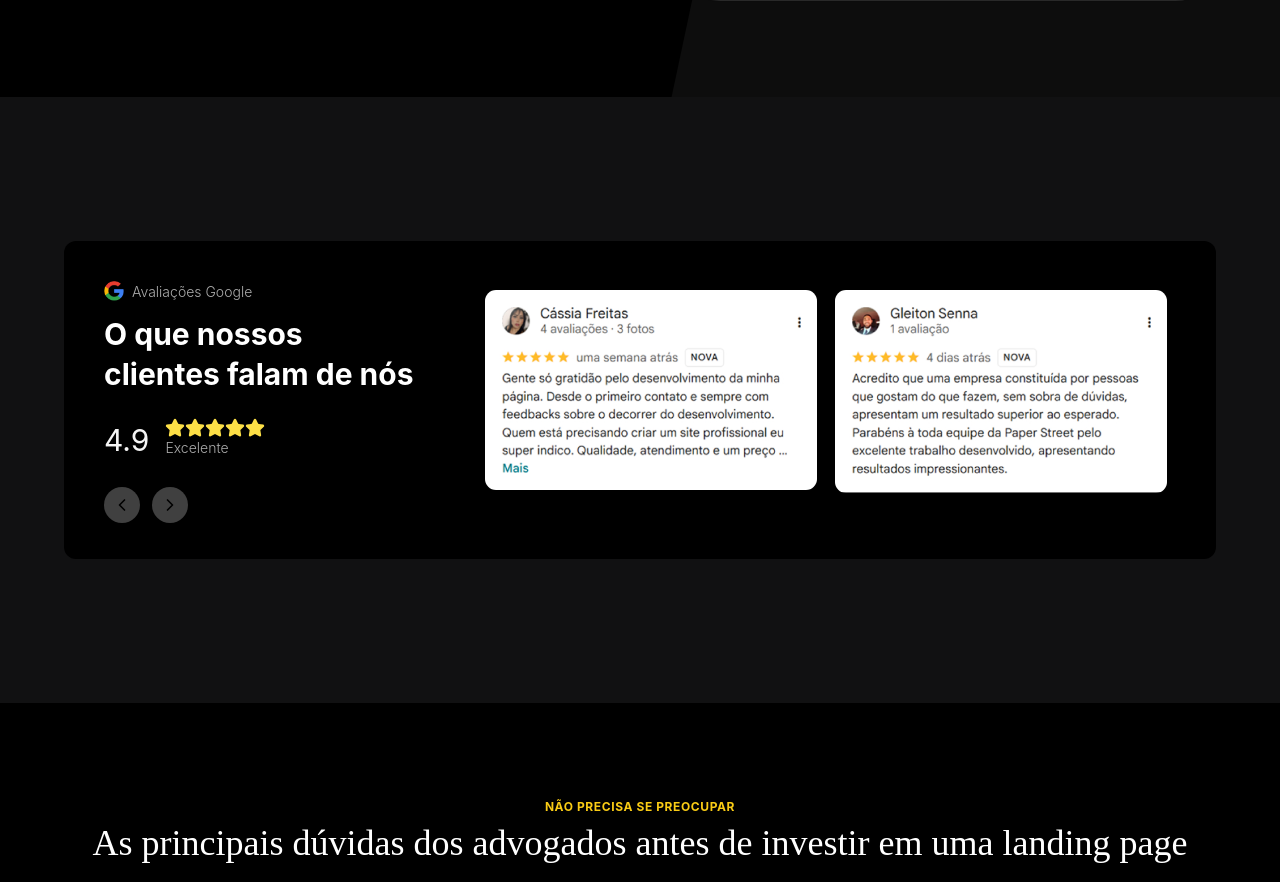
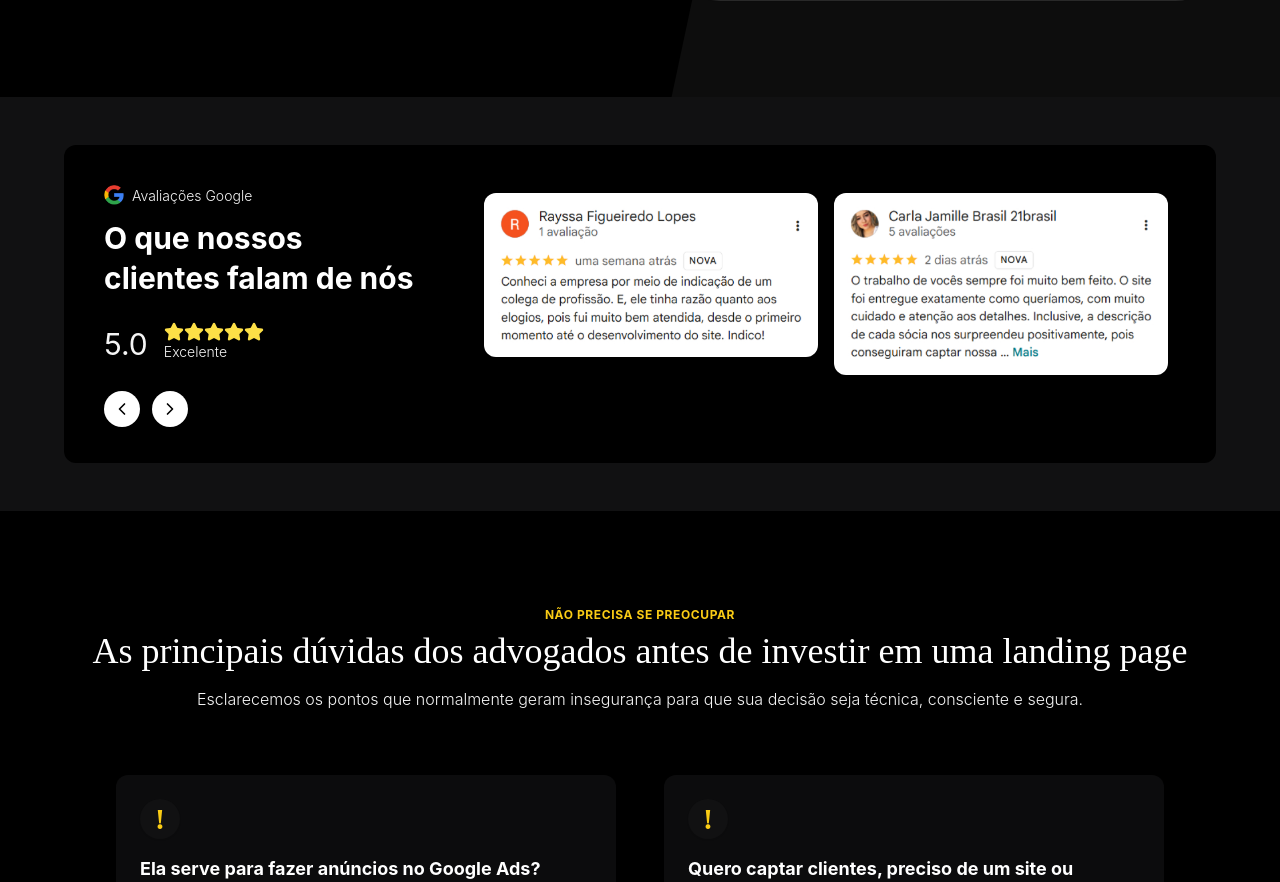
Before and after one commit to Paper-Street-Softwares/LP-Paper-Street, a React (Vite) app: page / in a window 1280 px wide. Shown: the part 904-1786 px from the top of the page. Built offline with nearby package versions, Linux system fonts and the light colour scheme.

Commit message:
fix: Carousel

```diff
--- a/src/components/sections/SocialProof.jsx
+++ b/src/components/sections/SocialProof.jsx
@@ -2,102 +2,78 @@ import React, { useState, useRef, useEffect } from "react";
 import content from "../../content/content";
 import { Carousel } from "primereact/carousel";
 import SectionArea from "../sectionElements/SectionArea";
-import ButtonReflexo from "../interactives/ButtonReflexo";
-import MotionDivDownToUp from "../animation/MotionDivDownToUp";
 import SectionWrapper from "../sectionElements/SectionWrapper";
-import SectionHeaderNovo from "../sectionElements/SectionHeaderNovo";
-
-import { ArrowRight, ChevronLeft, ChevronRight, Star } from "lucide-react";
+import { ChevronLeft, ChevronRight, Star } from "lucide-react";
 import imgGoogle from "../../assets/imgs/logo/logoGoogle.webp";
 
 function SocialProof({ colorMode }) {
   const responsiveOptions = [
-    {
-      breakpoint: "3000px",
-      numVisible: 2,
-      numScroll: 1,
-    },
-    {
-      breakpoint: "1280px",
-      numVisible: 2,
-      numScroll: 1,
-    },
+    { breakpoint: "3000px", numVisible: 2, numScroll: 1 },
+    { breakpoint: "1280px", numVisible: 2, numScroll: 1 },
     { breakpoint: "767px", numVisible: 1, numScroll: 1 },
   ];
+
   const imagens = Object.values(content.texts.socialProof.images);
 
-  const productTemplate = (item) => {
-    return (
+  const productTemplate = (item) => (
     <div className="flex justify-center px-2 py-2">
       <img
         src={item}
-          alt="imagens de fedback"
-          className="max-w-[800px] w-full rounded-xl border-[1px] border-black/20 shadow-[0_0_10px_rgba(0,0,0,0.15)]"
+        alt="imagens de feedback"
+        className="max-w-[800px] w-full rounded-xl shadow-[0_0_10px_rgba(0,0,0,0.15)]"
         width={634}
         height={625}
       />
     </div>
   );
-  };
 
   const [page, setPage] = useState(0);
   const carouselRef = useRef(null);
+  const totalPages = imagens.length;
 
-  const totalPages = imagens.length - 2 + 1;
+  const next = () => setPage((prev) => (prev + 1) % totalPages);
+  const prev = () => setPage((prev) => (prev - 1 + totalPages) % totalPages);
 
-  const next = () => {
+  useEffect(() => {
+    const interval = setInterval(() => {
       setPage((prev) => (prev + 1) % totalPages);
-  };
+    }, 10000);
 
-  const prev = () => {
-    setPage((prev) => (prev - 1 + totalPages) % totalPages);
-  };
+    return () => clearInterval(interval);
+  }, [page, totalPages]);
 
-  let text, textOpacity, bgContainer, bgSection, bgButton;
-
+  // Estilos dependendo do colorMode
+  let text, textOpacity, bgContainer, bgButtons;
   switch (colorMode) {
     case "light":
       bgContainer = "bg-white";
       text = "text-corTitulosPreto";
       textOpacity = "text-corOutrosTextosPreto";
-      bgSection = "bg-transparent";
-      bgButton = "bg-black/25";
+      bgButtons = "bg-black";
       break;
-
     case "dark":
       bgContainer = "bg-black";
       text = "text-corTitulosBranca";
       textOpacity = "text-corOutrosTextosBranca";
-      bgSection = "bg-transparent";
-      bgButton = "bg-white/25";
+      bgButtons = "bg-white";
       break;
-
     case "defaultDark":
       bgContainer = "bg-white";
       text = "text-corTitulosPreto";
       textOpacity = "text-corOutrosTextosPreto";
-      bgSection = "bg-transparent";
-      bgButton = "bg-black/25";
+      bgButtons = "bg-black";
       break;
-
     case "defaultLight":
       bgContainer = "bg-white";
       text = "text-corTitulosPreto";
       textOpacity = "text-corOutrosTextosPreto";
-      bgSection = "bg-transparent";
-      bgButton = "bg-black/25";
+      bgButtons = "bg-black";
+      break;
   }
 
   return (
-    <SectionArea className={`${bgSection}`}>
+    <SectionArea paddingTopAndBottom={false}>
       <SectionWrapper>
-        {/* <SectionHeaderNovo
-          miniTitle={content.texts.socialProof.minitag}
-          title={content.texts.socialProof.title}
-          subtitle={content.texts.socialProof.subtitle}
-          colorMode={colorMode}
-        /> */}
-
         <section
           className={`rounded-xl p-5 w-full desktop1:px-10 pt-10 pb-5 max-w-[1215px] my-6 tablet1:my-10 desktop1:my-12 ${bgContainer}`}
         >
@@ -108,13 +84,12 @@ function SocialProof({ colorMode }) {
                   src={imgGoogle}
                   alt="Logomarca do Google"
                   className="w-5"
-                />{" "}
-                <p
-                  className={`text-[14px] opacity-70 font-light ${textOpacity}`}
-                >
+                />
+                <p className={`text-[14px] font-light ${textOpacity}`}>
                   Avaliações Google
                 </p>
               </section>
+
               <section className="mb-6 w-full text-center desktop1:text-start">
                 <h1
                   className={`text-title4 max-w-[310px] mx-auto desktop1:m-0 font-bold leading-10 ${text}`}
@@ -122,42 +97,22 @@ function SocialProof({ colorMode }) {
                   O que nossos clientes falam de nós
                 </h1>
               </section>
+
               <section className="flex gap-4 mb-6 justify-center mx-auto desktop1:mx-0 desktop1:justify-start w-fit">
-                <h1 className={`text-title4 ${textOpacity}`}>4.9</h1>
+                <h1 className={`text-title4 ${textOpacity}`}>5.0</h1>
                 <div>
                   <div className="flex">
+                    {Array.from({ length: 5 }).map((_, i) => (
                       <Star
+                        key={i}
                         className="text-yellow-300"
                         fill="#fde047"
                         width={20}
                         height={20}
                       />
-                    <Star
-                      className="text-yellow-300"
-                      fill="#fde047"
-                      width={20}
-                      height={20}
-                    />
-                    <Star
-                      className="text-yellow-300"
-                      fill="#fde047"
-                      width={20}
-                      height={20}
-                    />
-                    <Star
-                      className="text-yellow-300"
-                      fill="#fde047"
-                      width={20}
-                      height={20}
-                    />
-                    <Star
-                      className="text-yellow-300"
-                      fill="#fde047"
-                      width={20}
-                      height={20}
-                    />
+                    ))}
                   </div>
-                  <p className={`text-sm opacity-70 font-light ${textOpacity}`}>
+                  <p className={`text-sm font-light ${textOpacity}`}>
                     Excelente
                   </p>
                 </div>
@@ -165,15 +120,16 @@ function SocialProof({ colorMode }) {
 
               <div className="flex gap-3 mt-4 justify-center mb-4 desktop1:justify-start">
                 <button
+                  aria-label="Voltar"
                   onClick={prev}
-                  className={`p-2 rounded-full shadow ${bgButton} hover:scale-95 duration-500 transition-all`}
+                  className={`p-2 rounded-full shadow ${bgButtons} hover:scale-90 duration-500 transition-all`}
                 >
                   <ChevronLeft size={20} />
                 </button>
-
                 <button
+                  aria-label="Avançar"
                   onClick={next}
-                  className={`p-2 rounded-full shadow ${bgButton} hover:scale-95 duration-500 transition-all`}
+                  className={`p-2 rounded-full shadow ${bgButtons} hover:scale-90 duration-500 transition-all`}
                 >
                   <ChevronRight size={20} />
                 </button>
@@ -181,20 +137,16 @@ function SocialProof({ colorMode }) {
             </div>
 
             <div className="desktop1:w-[600px] desktop2:w-[700px] desktop3:w-[800px]">
-              <div className="w-full">
               <Carousel
                 ref={carouselRef}
                 value={imagens}
                 numScroll={1}
-                  numVisible={2}
+                numVisible={3}
                 showNavigators={false}
                 responsiveOptions={responsiveOptions}
                 itemTemplate={productTemplate}
-                  circular
-                  showIndicators={false}
                 page={page}
               />
-              </div>
             </div>
           </div>
         </section>
```
Lines whose indentation alone changed are shown as unchanged.
